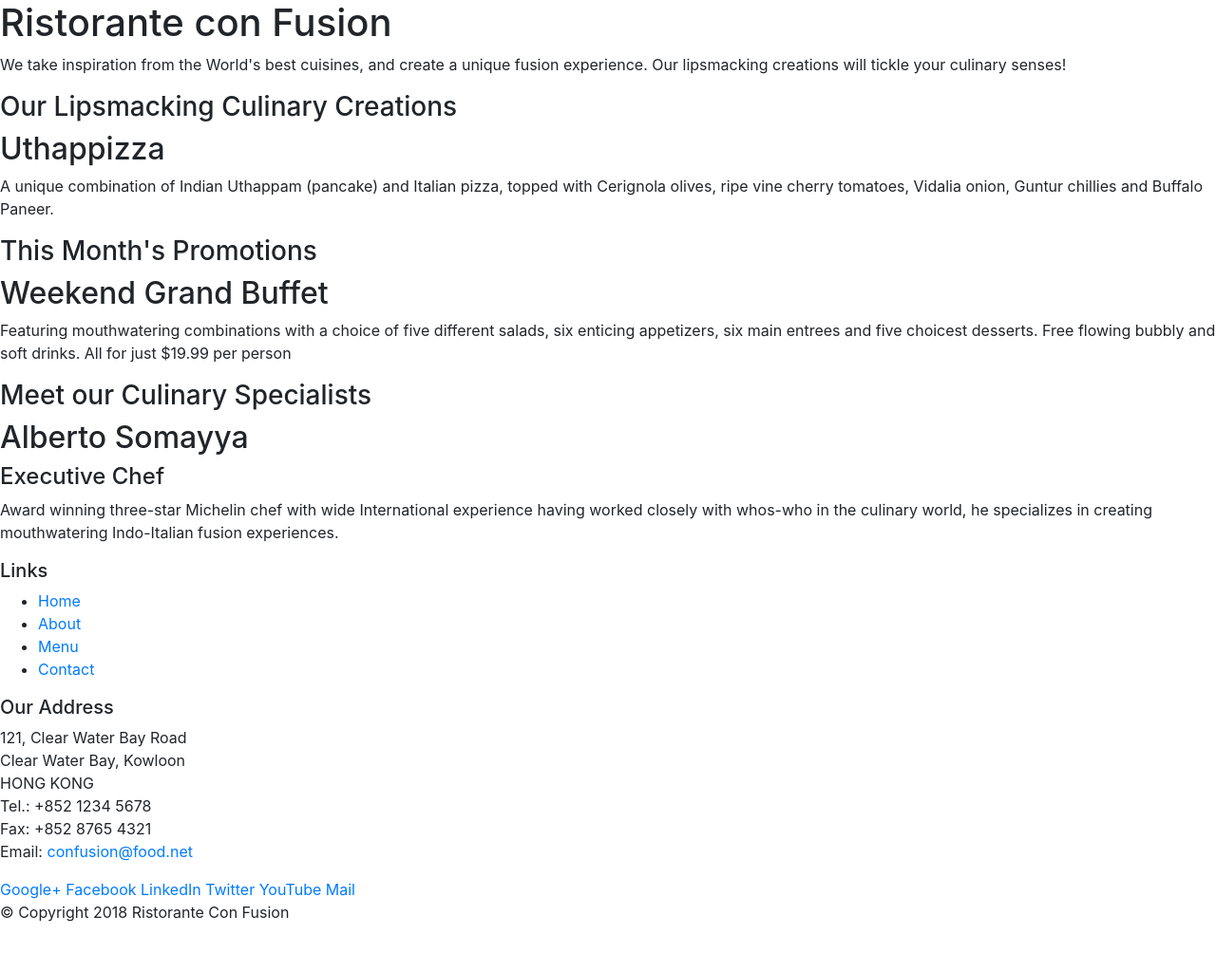
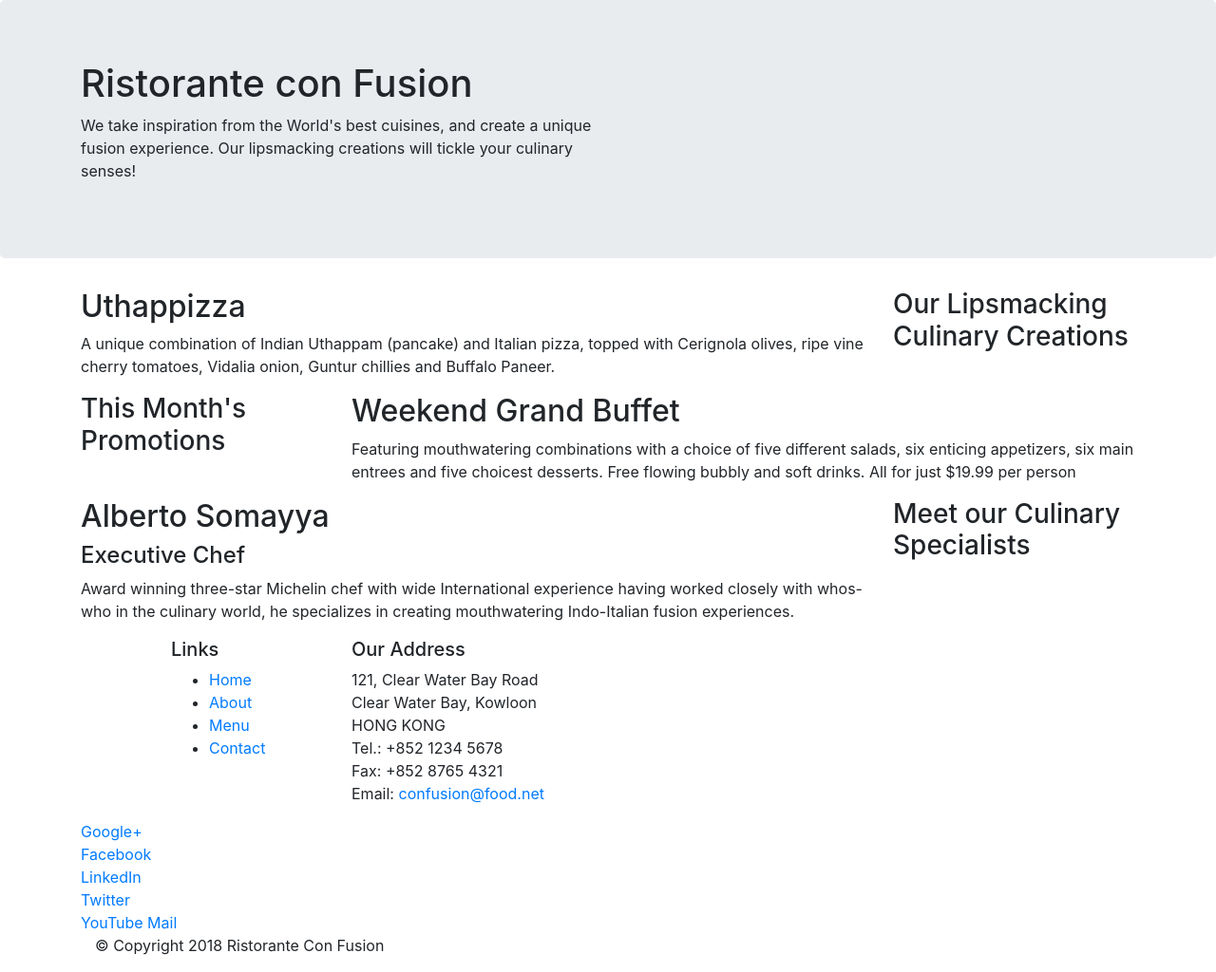
Before and after one commit to liorgab/020-confusion, a website: page index.html in a window 1280 px wide. Shown: the whole page at 95% size. Before the commit the page ends 989 px from the top, so only its background shows below. Drawn offline with nearby package versions, Linux system fonts and the light colour scheme.

Commit message:
Bootstrap Grid Part 1

```diff
--- a/index.html
+++ b/index.html
@@ -14,46 +14,46 @@
 
 <body>
 
-    <header>
-        <div>
-            <div>
-                <div>
+    <header class="jumbotron">
+        <div class="container">
+            <div class="row">
+                <div class="col-12 col-sm-6">
                     <h1>Ristorante con Fusion</h1>
                     <p>We take inspiration from the World's best cuisines, and create a unique fusion experience. Our lipsmacking creations will tickle your culinary senses!</p>
                 </div>
-                <div>
+                <div class="col-12 col-sm">
                 </div>
             </div>
         </div>
     </header>
 
-    <div>
-        <div>
-            <div>
+    <div class="container">
+        <div class="row">
+            <div class="col-12 col-sm-4 order-sm-last col-md-3">
                 <h3>Our Lipsmacking Culinary Creations</h3>
             </div>
-            <div>
+            <div class="col col-sm order-sm-first col-md">
                 <h2>Uthappizza</h2>
                 <p>A unique combination of Indian Uthappam (pancake) and Italian pizza, topped with Cerignola olives, ripe vine cherry tomatoes, Vidalia onion, Guntur chillies and Buffalo Paneer.</p>
             </div>
         </div>
 
 
-        <div>
-            <div>
+        <div class="row">
+            <div class="col-12 col-sm-4 col-md-3">
                 <h3>This Month's Promotions</h3>
             </div>
-            <div>
+            <div class="col col-sm col-md">
                 <h2>Weekend Grand Buffet</h2>
                 <p>Featuring mouthwatering combinations with a choice of five different salads, six enticing appetizers, six main entrees and five choicest desserts. Free flowing bubbly and soft drinks. All for just $19.99 per person </p>
             </div>
         </div>
 
-        <div>
-            <div>
+        <div class="row">
+            <div class="col-12 col-sm-4 order-sm-last col-md-3">
                 <h3>Meet our Culinary Specialists</h3>
             </div>
-            <div>
+            <div class="col col-sm order-sm-first col-md">
                 <h2>Alberto Somayya</h2>
                 <h4>Executive Chef</h4>
                 <p>Award winning three-star Michelin chef with wide International experience having worked closely with whos-who in the culinary world, he specializes in creating mouthwatering Indo-Italian fusion experiences. </p>
@@ -62,9 +62,9 @@
     </div>
 
     <footer>
-        <div>
-            <div>
-                <div>
+        <div class="container">
+            <div class = "row">
+                <div class="col-4 offset-1 col-sm-2">
                     <h5>Links</h5>
                     <ul>
                         <li><a href="#">Home</a></li>
@@ -73,7 +73,7 @@
                         <li><a href="#">Contact</a></li>
                     </ul>
                 </div>
-                <div>
+                <div class="col-7 col-sm-5">
                     <h5>Our Address</h5>
                     <address>
 		              121, Clear Water Bay Road<br>
@@ -85,7 +85,7 @@
 		           </address>
                 </div>
                 <div>
-                    <div>
+                    <div class="col-12 col-sm-4">
                         <a href="http://google.com/+">Google+</a>
                         <a href="http://www.facebook.com/profile.php?id=">Facebook</a>
                         <a href="http://www.linkedin.com/in/">LinkedIn</a>
@@ -96,7 +96,7 @@
                 </div>
            </div>
            <div>
-                <div>
+                <div class="col-auto">
                     <p>© Copyright 2018 Ristorante Con Fusion</p>
                 </div>
            </div>
```
